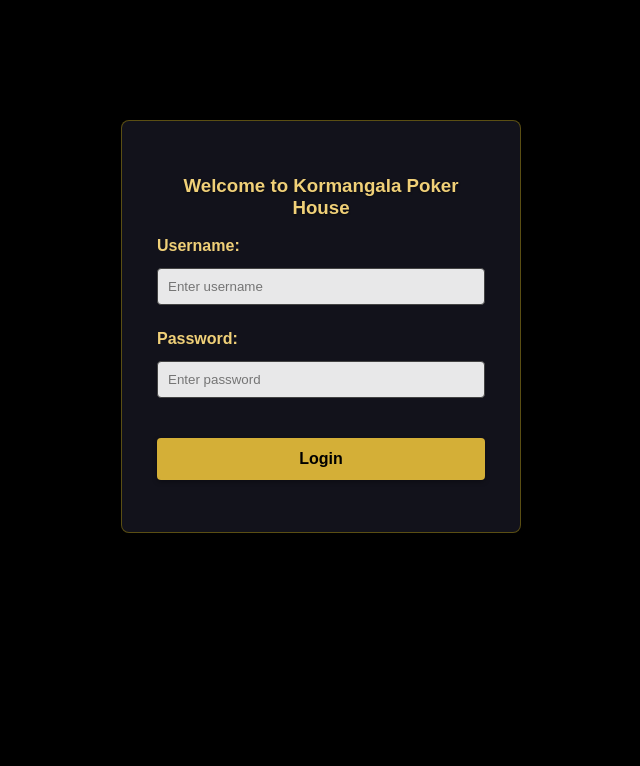
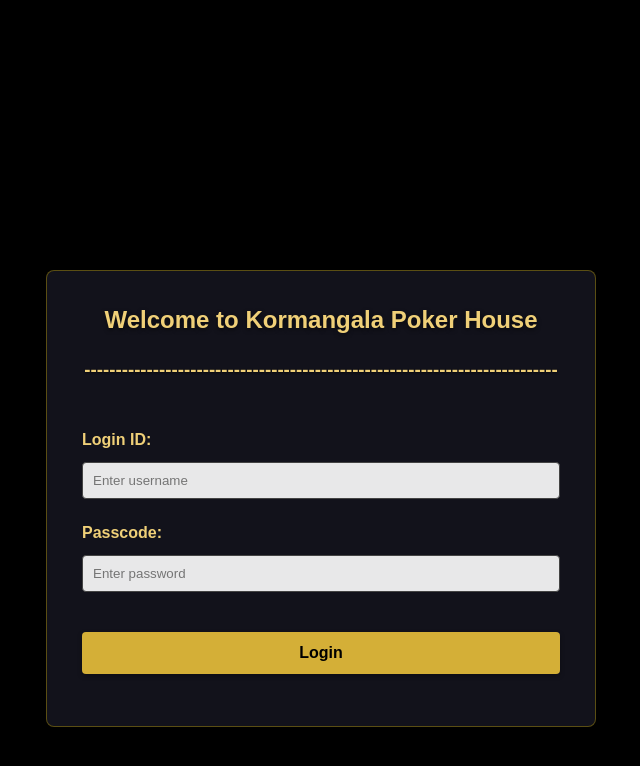
Before and after one commit to r123g45/poker, a plain HTML site: page index.html in a window 1280 px wide. Shown: the whole page, without its empty margins (319-959 px from the left). Drawn offline with Linux system fonts and the light colour scheme.

Commit message:
Update index.html

```diff
--- a/index.html
+++ b/index.html
@@ -215,8 +215,8 @@
         #loginSection {
             display: block;
             text-align: center;
-            max-width: 400px;
-            margin: 100px auto 0;
+            max-width: 550px;
+            margin: 250px auto 0;
         }
         .login-form {
             background-color: rgba(20, 20, 30, 0.9);
@@ -307,13 +307,15 @@
     <!-- Login Section -->
     <div id="loginSection">
         <div class="login-form">
-            <h3>Welcome to Kormangala Poker House</h3>
-            <div class="form-group">
-                <label for="username">Username:</label>
+            <h2>Welcome to Kormangala Poker House</h2>
+            <h3>----------------------------------------------------------------------------</h3>
+
+            <div class="form-group" style="margin-top: 50px;">
+                <label for="username" >Login ID:</label>
                 <input type="text" id="username" placeholder="Enter username">
             </div>
             <div class="form-group">
-                <label for="password">Password:</label>
+                <label for="password">Passcode:</label>
                 <input type="password" id="password" placeholder="Enter password">
             </div>
             <button class="login-btn" onclick="login()">Login</button>
```
